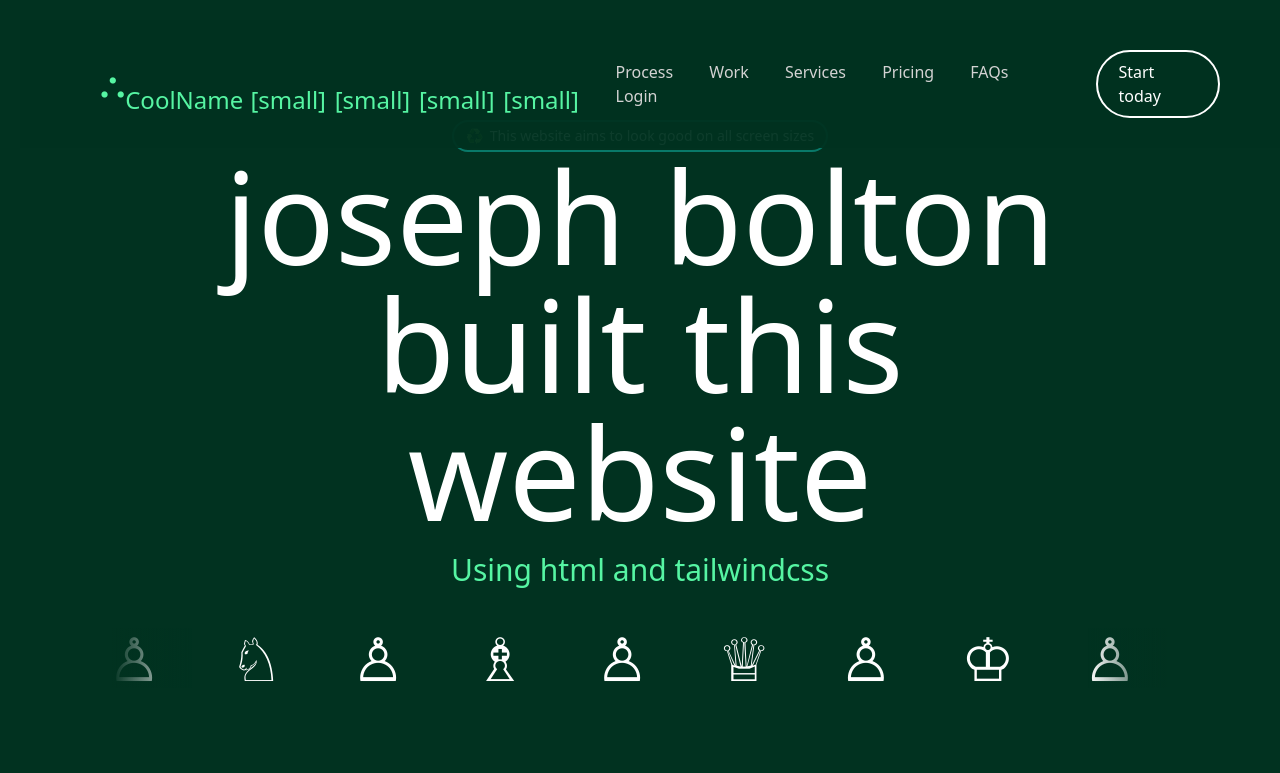
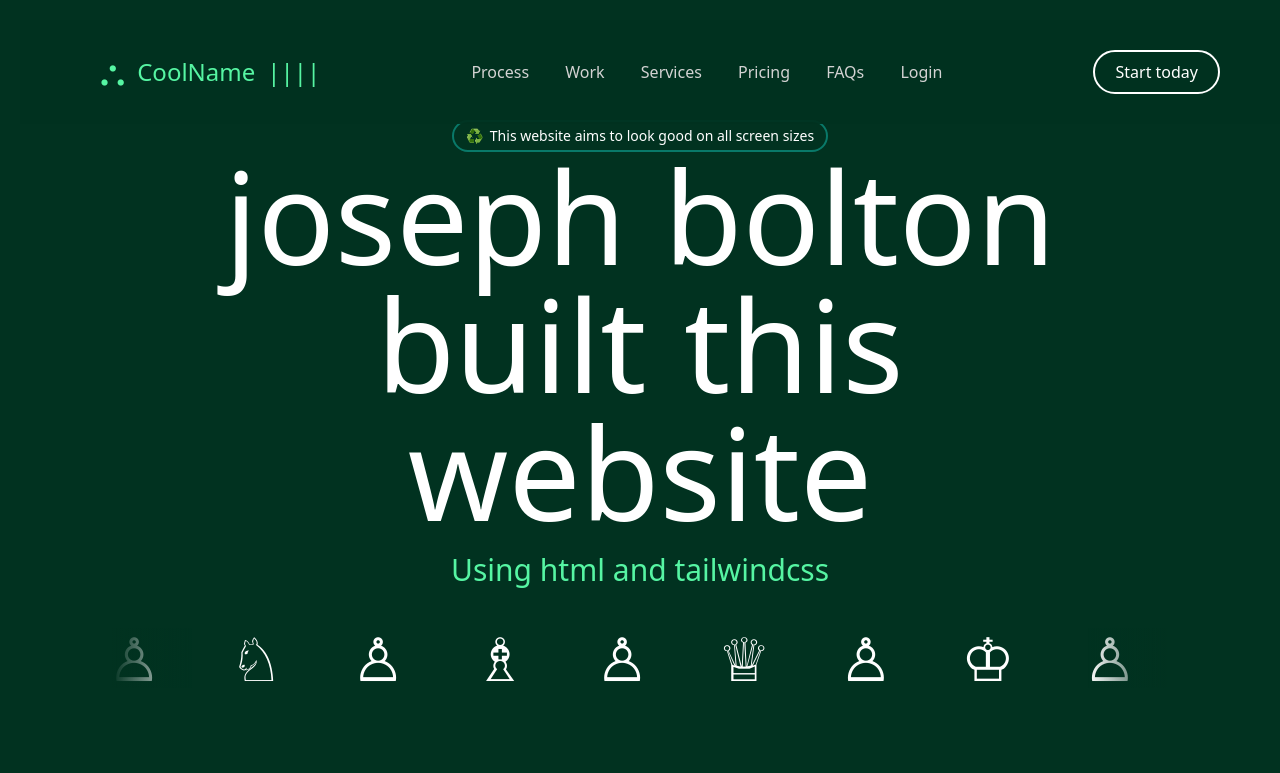
Before and after one commit to J-sephB-lt-n/me-learning-website-design, a website: page things_I_have_built/copy-we-grow-design/public/index.html in a window 1280 px wide. Shown: the top 773 px of the page. Drawn offline with Linux system fonts and the light colour scheme.

Commit message:
feat(index.html): added responsive indicator to navbar

```diff
--- a/things_I_have_built/copy-we-grow-design/public/index.html
+++ b/things_I_have_built/copy-we-grow-design/public/index.html
@@ -17,10 +17,11 @@
                    href="#">
                     <p class="text-4xl">&#9964;</p>
                     <p class="text-2xl">&ensp;CoolName</p>
-                    <p class="text-2xl">&ensp;[small]</p>
-                    <p class="text-2xl">&ensp;[small]</p>
-                    <p class="text-2xl">&ensp;[small]</p>
-                    <p class="text-2xl">&ensp;[small]</p>
+                    <p class="text-2xl hidden sm:inline">&ensp;|</p>
+                    <p class="text-2xl hidden md:inline">|</p>
+                    <p class="text-2xl hidden lg:inline">|</p>
+                    <p class="text-2xl hidden xl:inline">|</p>
+                    <p class="text-2xl hidden 2xl:inline">|</p>
                 </a>
                 <div class="hidden lg:inline px-3 py-2 my-6">
                     <a class="px-4 py-2 text-projcol-grey-white hover:rounded-full hover:bg-projcol-logo hover:text-black duration-300"
```
Also changed, not shown: things_I_have_built/copy-we-grow-design/public/styles.css.
